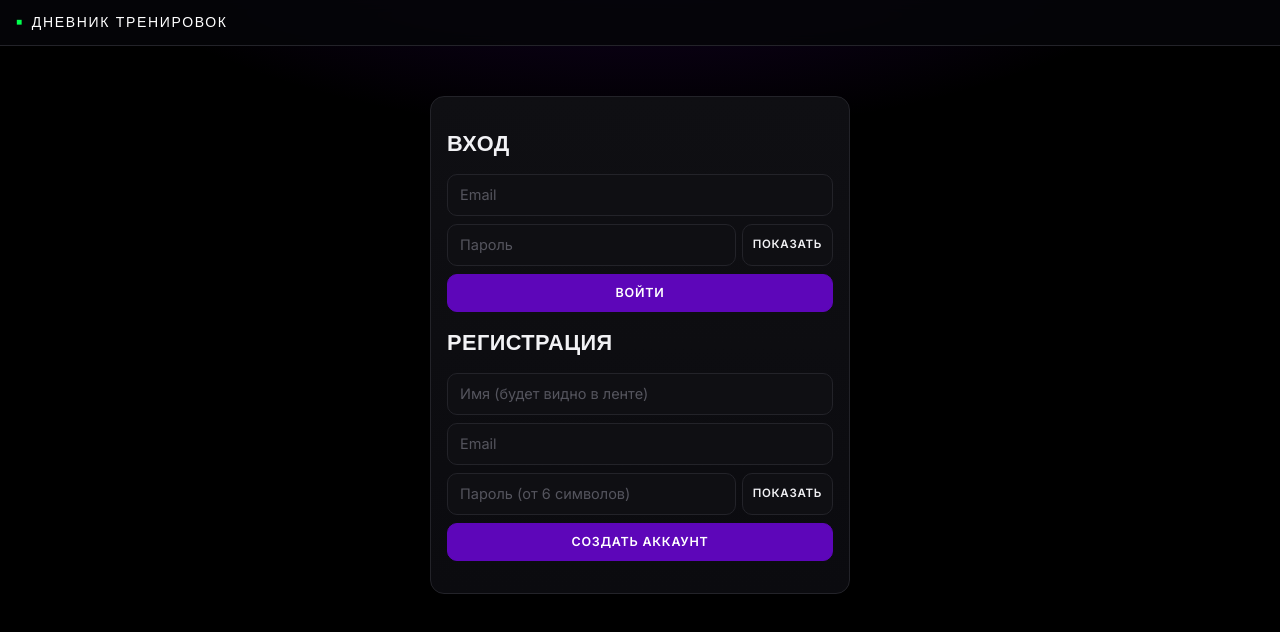
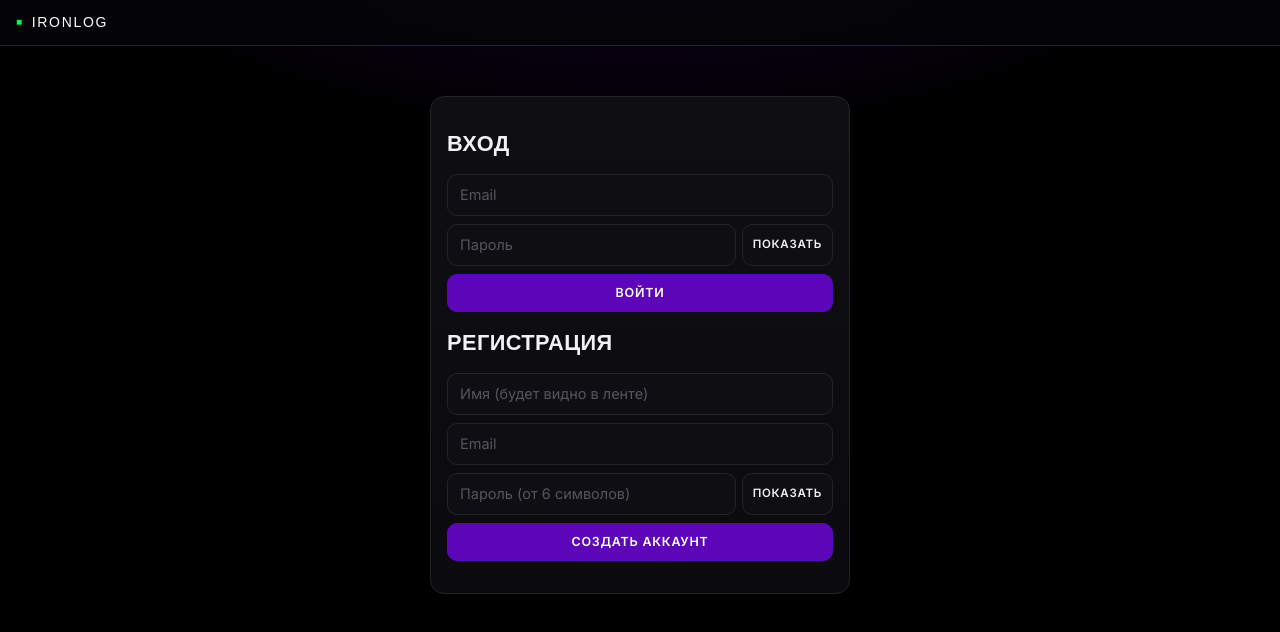
Before and after one commit to salgqqw-rg/training-diary, a Next.js app: page /login in a window 1280 px wide. Shown: the top 632 px of the page. Built offline with nearby package versions, Linux system fonts and the light colour scheme; no server answers; a web font is replaced by a local one.

Commit message:
Rename app to IRONLOG

```diff
--- a/src/app/layout.tsx
+++ b/src/app/layout.tsx
@@ -17,7 +17,7 @@ const unbounded = Unbounded({
   display: "swap",
 });
 
-export const metadata = { title: "Дневник тренировок" };
+export const metadata = { title: "IRONLOG" };
 
 export default async function RootLayout({ children }: { children: React.ReactNode }) {
   const supabase = await createClient();
@@ -28,7 +28,7 @@ export default async function RootLayout({ children }: { children: React.ReactNo
     return (
       <html lang="ru" className={`${inter.variable} ${unbounded.variable}`}>
         <body>
-          <header className="topbar"><span className="logo">Дневник тренировок</span></header>
+          <header className="topbar"><span className="logo">IRONLOG</span></header>
           <main>{children}</main>
         </body>
       </html>
@@ -47,7 +47,7 @@ export default async function RootLayout({ children }: { children: React.ReactNo
     <html lang="ru" className={`${inter.variable} ${unbounded.variable}`}>
       <body>
         <header className="topbar">
-          <Link href="/" className="logo">Дневник тренировок</Link>
+          <Link href="/" className="logo">IRONLOG</Link>
           <nav>
             <Link href="/">Кабинет</Link>
             <Link href="/goals">Цели</Link>
```
